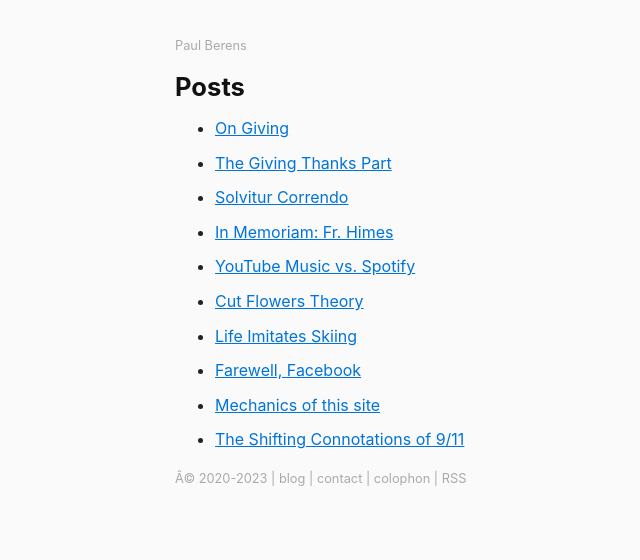
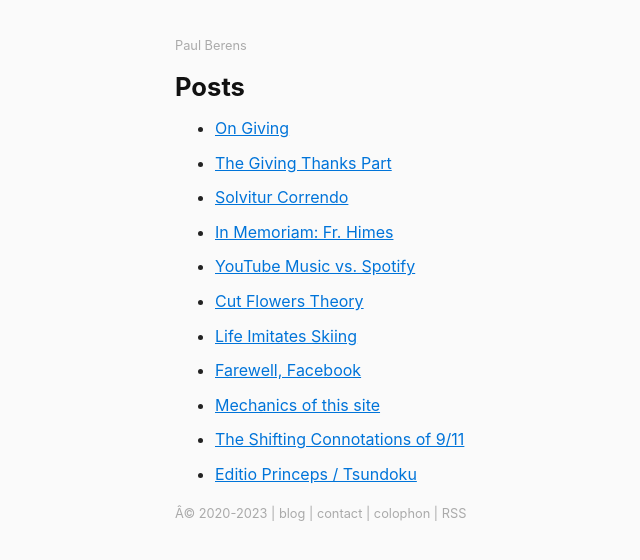
Before and after one commit to berensp/berensp.github.io, a Jekyll site: the page built from pages/blog.md, in a window 1280 px wide. Shown: the top 560 px of the page, without its empty margins (145-785 px from the left). Built offline with Jekyll 4.4.1, drawn with Linux system fonts in a browser that asks for light colours; a script that is not in the unit is left out.

Commit message:
Update blog.html

```diff
--- a/_layouts/blog.html
+++ b/_layouts/blog.html
@@ -10,7 +10,7 @@ layout: default
   {%- if site.posts.size > 0 -%}
     <h1>{{ page.list_title | default: "Posts" }}</h1>
     <ul class="more-space">
-      {%- for post in site.posts limit:10 -%}
+      {%- for post in site.posts -%}
       <li><a class="post-link" href="{{ post.url | relative_url }}">{{ post.title | escape }}</a></li>
       {%- endfor -%}
     </ul>
```
